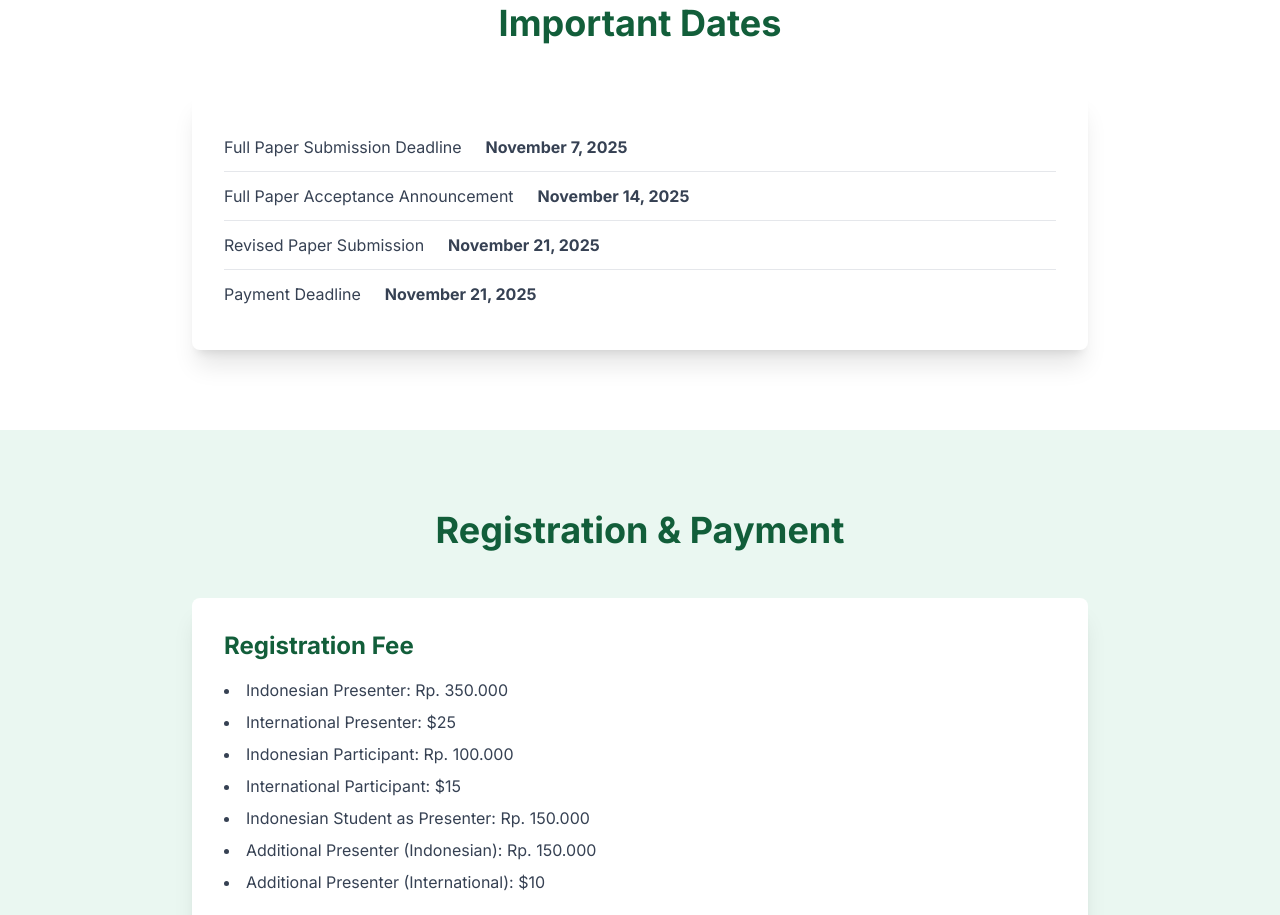
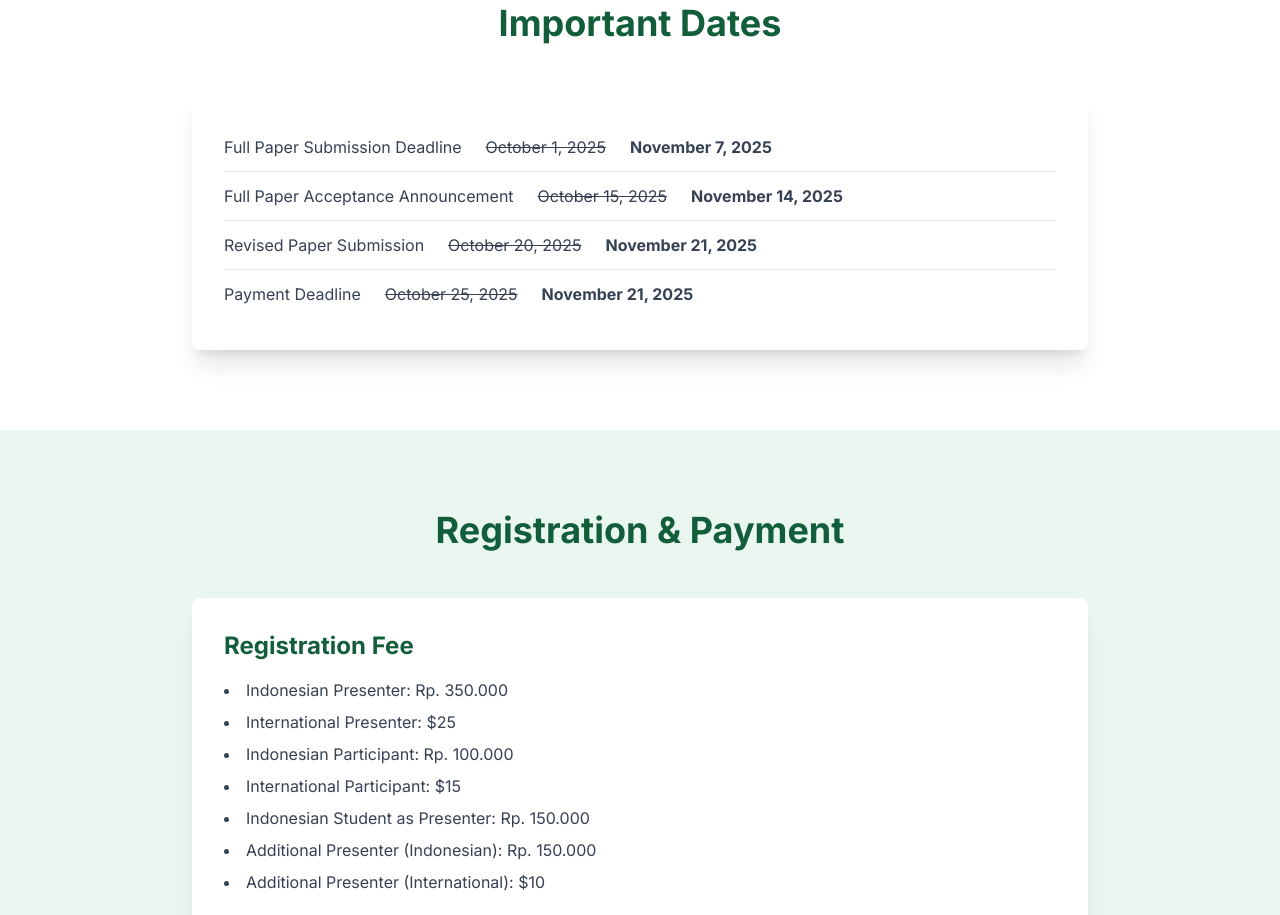
Before and after one commit to ryanhafa/icllle-tailwindcss-cli, a website: page src/index.html in a window 1280 px wide. Shown: the part 4634-5549 px from the top of the page. Drawn offline with Linux system fonts and the light colour scheme.

Commit message:
update dates

```diff
--- a/src/index.html
+++ b/src/index.html
@@ -201,18 +201,22 @@
       <ul class="divide-y divide-gray-200 text-gray-700">
             <li class="py-3 flex flex-col md:flex-row md:items-center md:gap-x-6">
                 <span>Full Paper Submission Deadline</span>
+                <span class="line-through">October 1, 2025</span>
                 <span class="font-bold">November 7, 2025</span>
             </li>
             <li class="py-3 flex flex-col md:flex-row md:items-center md:gap-x-6">
                 <span>Full Paper Acceptance Announcement</span>
+                <span class="line-through">October 15, 2025</span>
                 <span class="font-bold">November 14, 2025</span>
             </li>
             <li class="py-3 flex flex-col md:flex-row md:items-center md:gap-x-6">
                 <span>Revised Paper Submission</span>
+                <span class="line-through">October 20, 2025</span>
                 <span class="font-bold">November 21, 2025</span>
             </li>
             <li class="py-3 flex flex-col md:flex-row md:items-center md:gap-x-6">
                 <span>Payment Deadline</span>
+                <span class="line-through">October 25, 2025</span>
                 <span class="font-bold">November 21, 2025</span>
             </li>
         </ul>
```
Also changed, not shown: src/output.css.
